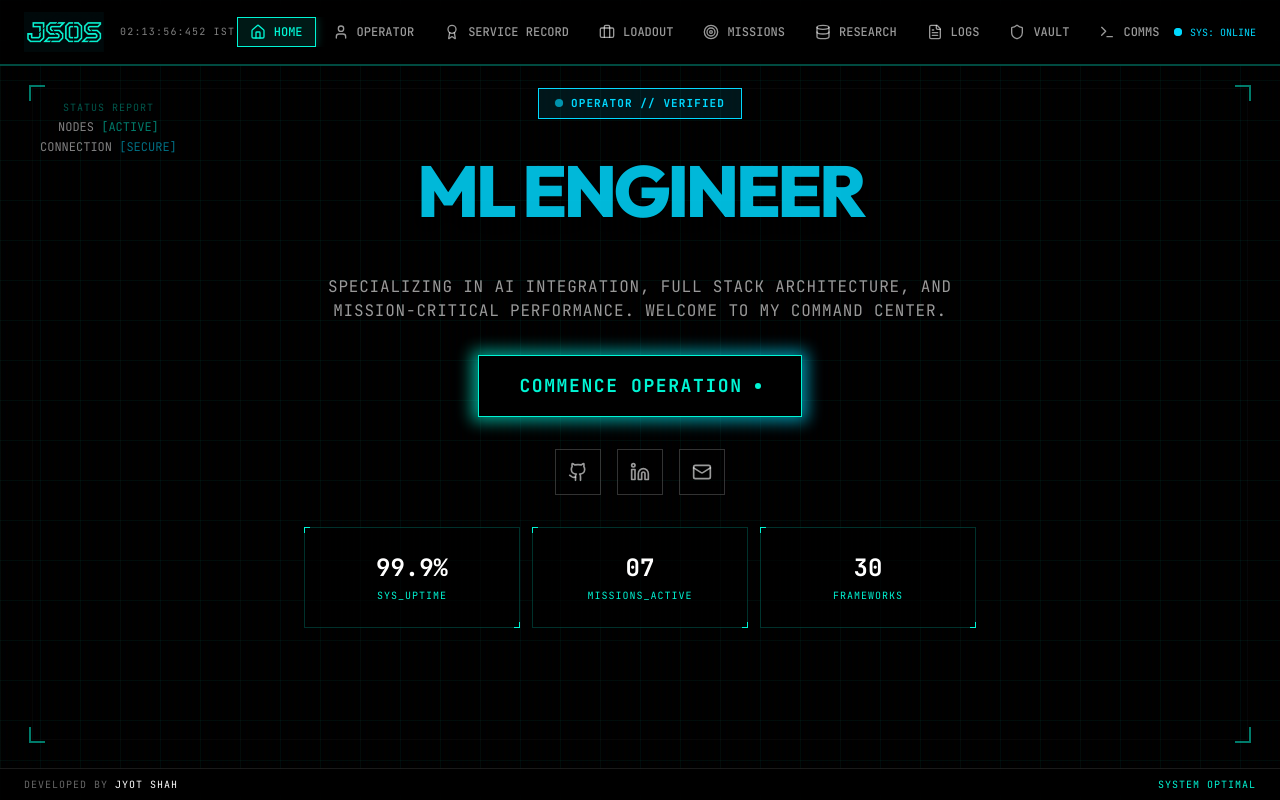
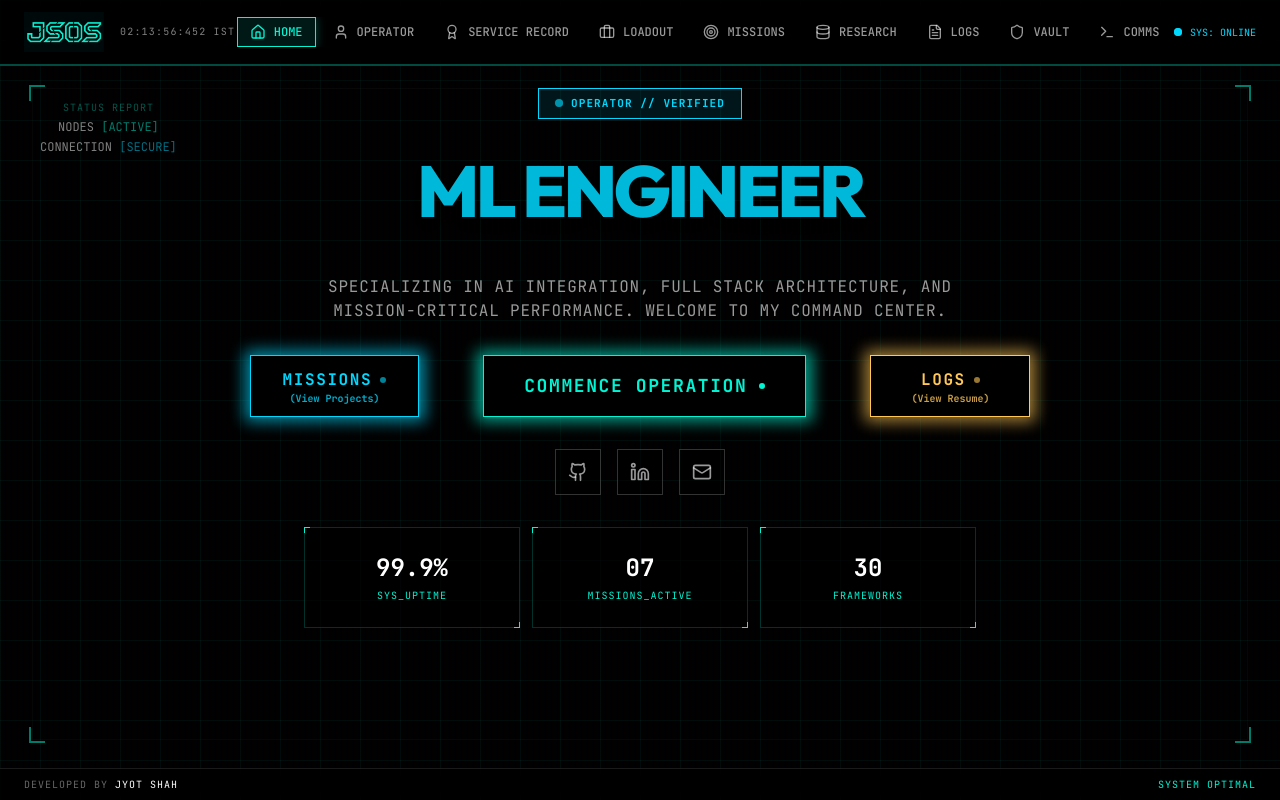
Before and after one commit to Jyot-Shah/portfolio-website, a React (Vite) app: page / in a window 1280 px wide. Built offline with nearby package versions, Linux system fonts and the light colour scheme.

Commit message:
feat(home): add secondary mission and log navigation buttons

```diff
--- a/package.json
+++ b/package.json
@@ -69,7 +69,6 @@
     "@types/react-dom": "^19.2.3",
     "@vitejs/plugin-react-swc": "^3.11.0",
     "autoprefixer": "^10.4.21",
-    "caniuse-lite": "^1.0.30001762",
     "eslint": "^9.32.0",
     "eslint-plugin-react-hooks": "^5.2.0",
     "eslint-plugin-react-refresh": "^0.4.20",
--- a/src/pages/Home.jsx
+++ b/src/pages/Home.jsx
@@ -171,14 +171,52 @@ export default function Home() {
         </p>
 
         {/* Primary CTA & Socials */}
-        <div className="flex flex-col items-center gap-8 mb-8">
-          <a href="/operator" className="relative group">
-            <div className="absolute -inset-1 bg-gradient-to-r from-tactical-teal to-tactical-cyan opacity-40 blur transition duration-500 group-hover:opacity-100 animate-pulse-glow" />
-            <div className="relative border border-tactical-teal bg-black px-10 py-4 font-mono font-bold tracking-widest text-tactical-teal group-hover:text-black group-hover:bg-tactical-teal transition-all flex items-center gap-3 uppercase">
-              <span className="text-lg">Commence Operation</span>
-              <div className="w-1.5 h-1.5 bg-current rounded-full" />
-            </div>
-          </a>
+        <div className="flex flex-col items-center gap-8 mb-8 w-full">
+          <div className="flex flex-col md:flex-row items-stretch justify-center gap-6 md:gap-16 w-full">
+            <a
+              href="/mission-control"
+              className="relative group order-2 md:order-1 flex"
+            >
+              <div className="absolute -inset-1 bg-gradient-to-r from-tactical-cyan to-tactical-cyan opacity-30 blur transition duration-500 group-hover:opacity-100 animate-pulse-glow" />
+              <div className="relative h-full w-full border border-tactical-cyan bg-black px-6 py-2.5 md:px-8 md:py-3 font-mono font-bold tracking-widest text-tactical-cyan group-hover:text-black group-hover:bg-tactical-cyan transition-all flex flex-col items-center justify-center uppercase min-w-[160px]">
+                <div className="flex items-center gap-2">
+                  <span className="text-sm md:text-base leading-none">
+                    MISSIONS
+                  </span>
+                  <div className="w-1.5 h-1.5 bg-current rounded-full opacity-60" />
+                </div>
+                <span className="text-[10px] opacity-80 normal-case tracking-normal mt-0.5 leading-none">
+                  (View Projects)
+                </span>
+              </div>
+            </a>
+
+            <a
+              href="/operator"
+              className="relative group order-1 md:order-2 flex"
+            >
+              <div className="absolute -inset-1 bg-gradient-to-r from-tactical-teal to-tactical-teal opacity-40 blur transition duration-500 group-hover:opacity-100 animate-pulse-glow" />
+              <div className="relative h-full w-full border border-tactical-teal bg-black px-10 py-4 font-mono font-bold tracking-widest text-tactical-teal group-hover:text-black group-hover:bg-tactical-teal transition-all flex items-center gap-3 uppercase">
+                <span className="text-lg">Commence Operation</span>
+                <div className="w-1.5 h-1.5 bg-current rounded-full" />
+              </div>
+            </a>
+
+            <a href="/logs" className="relative group order-3 md:order-3 flex">
+              <div className="absolute -inset-1 bg-gradient-to-r from-tactical-amber to-tactical-amber opacity-30 blur transition duration-500 group-hover:opacity-100 animate-pulse-glow" />
+              <div className="relative h-full w-full border border-tactical-amber bg-black px-6 py-2.5 md:px-8 md:py-3 font-mono font-bold tracking-widest text-tactical-amber group-hover:text-black group-hover:bg-tactical-amber transition-all flex flex-col items-center justify-center uppercase min-w-[160px]">
+                <div className="flex items-center gap-2">
+                  <span className="text-sm md:text-base leading-none">
+                    LOGS
+                  </span>
+                  <div className="w-1.5 h-1.5 bg-current rounded-full opacity-60" />
+                </div>
+                <span className="text-[10px] opacity-80 normal-case tracking-normal mt-0.5 leading-none">
+                  (View Resume)
+                </span>
+              </div>
+            </a>
+          </div>
           <div className="flex items-center gap-4">
             <a
               href="https://github.com/Jyot-Shah"
```
Also changed, not shown: 1 other file (tests, documents, lock files or other folders).
